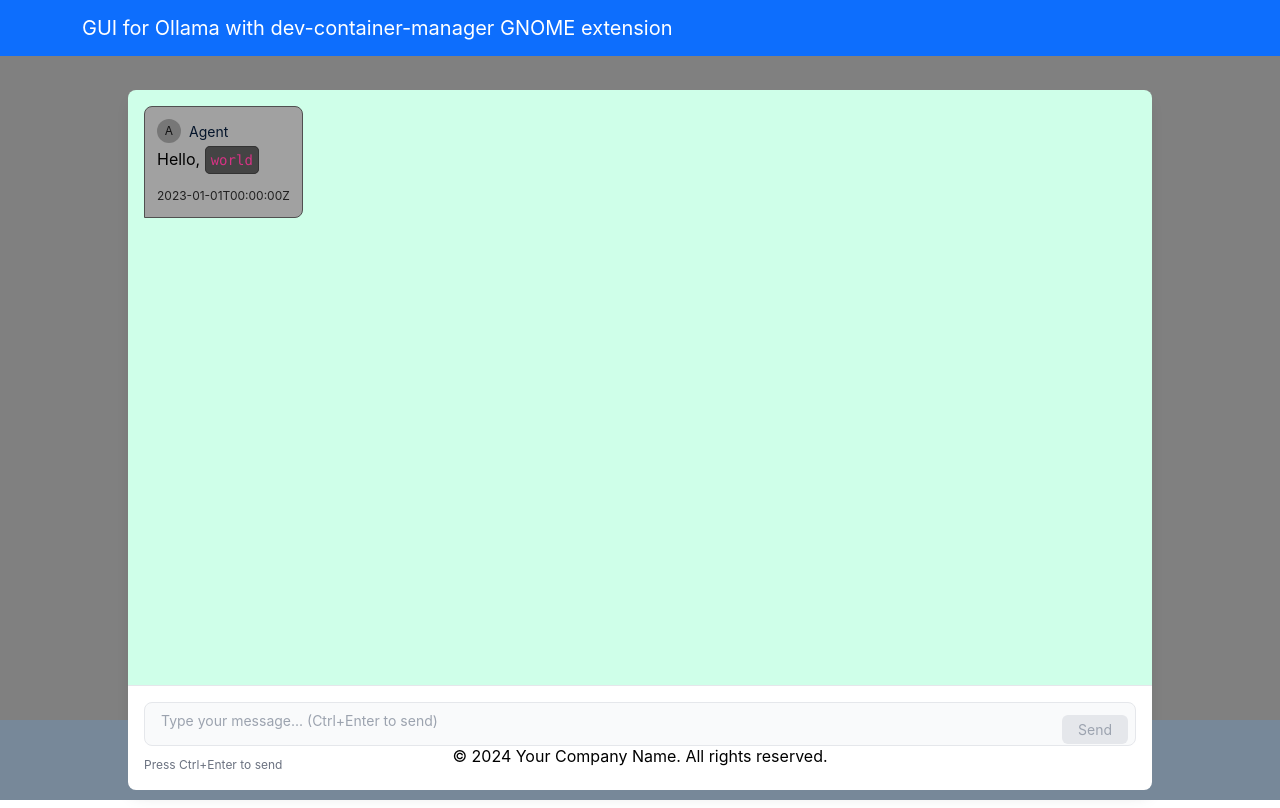
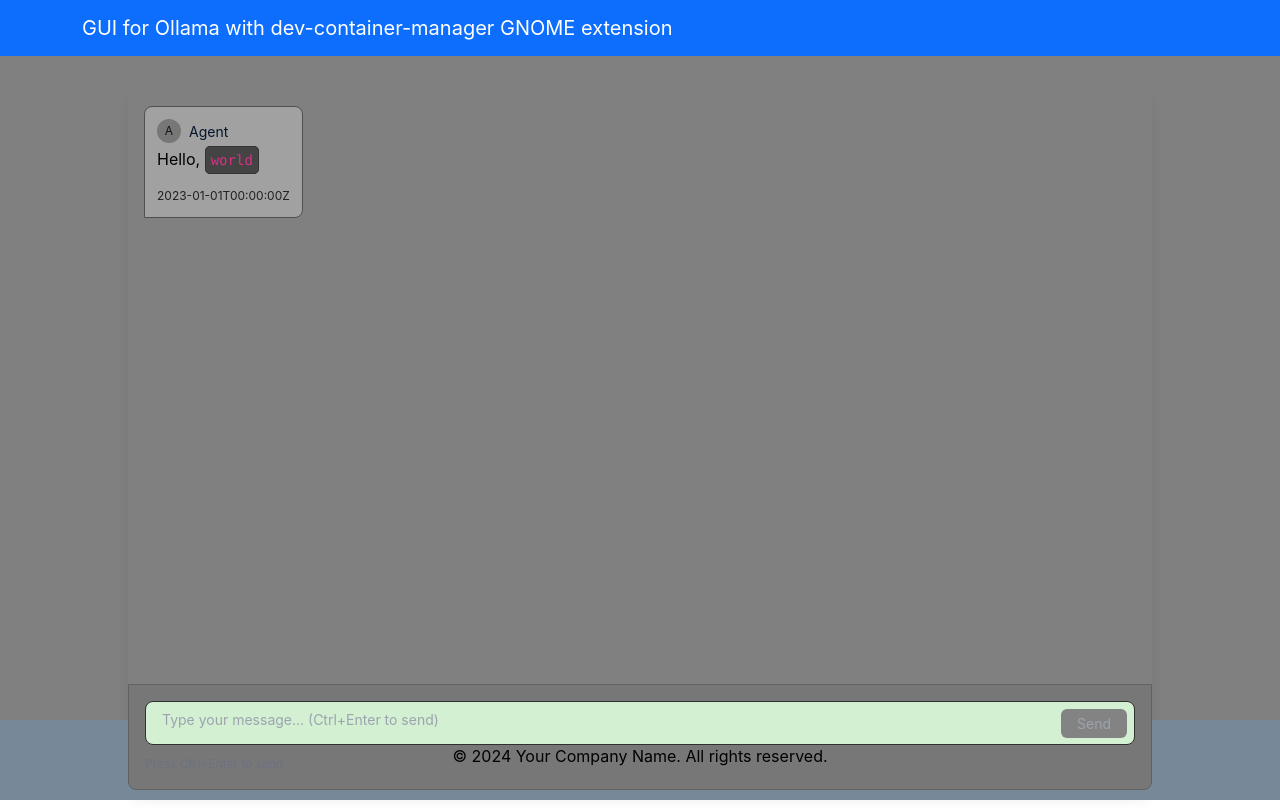
Before and after one commit to devopsnextgenx/gnome-extensions, a React (Create React App) app in the folder gui-react-ollama/: page / in a window 1280 px wide. Built offline with nearby package versions, Linux system fonts and the light colour scheme.

Commit message:
working chat with ollama model

```diff
--- a/gui-react-ollama/src/components/common/message/chat.css
+++ b/gui-react-ollama/src/components/common/message/chat.css
@@ -6,7 +6,7 @@
     height: 700px;
     display: flex;
     flex-direction: column;
-    background-color: #cfffe9; /* gray-50 */
+    background-color: gray; /* gray-50 */
     border-radius: 0.5rem;
     box-shadow: 0 10px 15px -3px rgba(0, 0, 0, 0.1);
   }
--- a/gui-react-ollama/src/components/common/message/chat.tsx
+++ b/gui-react-ollama/src/components/common/message/chat.tsx
@@ -6,9 +6,13 @@
 
 export interface ChatProps {
     messages: MessageProps[],
-    onSendMessage: any
+    onSendMessage: any,
+    messageInput: {
+        enabled: boolean,
+        placeholder: string
+    }
 }
-export const Chat = ({ messages, onSendMessage, ...props }: ChatProps) => {
+export const Chat = ({ messages, onSendMessage, messageInput, ...props }: ChatProps) => {
 
     return (
         <div className="chat-container">
@@ -27,7 +31,7 @@
                 }
             </div>
             <div>
-            <MessageInput onSendMessage={onSendMessage}/>
+            <MessageInput onSendMessage={onSendMessage} messageInput={messageInput} />
             </div>
         </div>
     );
--- a/gui-react-ollama/src/components/common/message/message-input.css
+++ b/gui-react-ollama/src/components/common/message/message-input.css
@@ -1,8 +1,8 @@
 /* Message input container styles */
 .message-input-container {
-    border-top: 1px solid #e5e7eb;
+    border: 1px solid #616161;
     padding: 1rem;
-    background-color: #ffffff;
+    background-color: #777777;
     border-bottom-left-radius: 0.5rem;
     border-bottom-right-radius: 0.5rem;
   }
@@ -15,8 +15,8 @@
     width: 100%;
     resize: none;
     overflow: hidden;
-    background-color: #f9fafb;
-    border: 1px solid #e5e7eb;
+    background-color: #d3f0d3;
+    border: 1px solid #303030;
     border-radius: 0.5rem;
     padding: 0.5rem 1rem;
     padding-right: 5rem;
@@ -40,6 +40,7 @@
     position: absolute;
     right: 0.5rem;
     bottom: 0.5rem;
+    margin-bottom: 5px;
     padding: 0.25rem 1rem;
     border-radius: 0.375rem;
     font-size: 0.875rem;
@@ -58,7 +59,7 @@
   }
 
   .send-button.disabled {
-    background-color: #e5e7eb;
+    background-color: #838383;
     color: #9ca3af;
     cursor: not-allowed;
   }
--- a/gui-react-ollama/src/components/common/message/messageInput.tsx
+++ b/gui-react-ollama/src/components/common/message/messageInput.tsx
@@ -1,7 +1,7 @@
 import React, { useState, useRef, useEffect } from 'react';
 import './message-input.css'; // The CSS file above
 
-const MessageInput = ({ onSendMessage }: { onSendMessage: (message: string) => void }) => {
+const MessageInput = ({ onSendMessage, messageInput }: { onSendMessage: (message: string) => void, messageInput: { enabled: boolean, placeholder: string } }) => {
   const [message, setMessage] = useState('');
   const textareaRef = useRef<HTMLTextAreaElement>(null);
 
@@ -47,9 +47,10 @@
           value={message}
           onChange={handleMessageChange}
           onKeyDown={handleKeyDown}
-          placeholder="Type your message... (Ctrl+Enter to send)"
+          placeholder={messageInput.placeholder}
           className="message-textarea"
           rows={1}
+          disabled={!messageInput.enabled}
         />
         <button
           onClick={handleSendMessage}
--- a/gui-react-ollama/src/pages/chat/ChatPage.tsx
+++ b/gui-react-ollama/src/pages/chat/ChatPage.tsx
@@ -2,20 +2,6 @@
 import { Chat } from '../../components/common/message/chat';
 import { MessageProps } from '../../models/message';
 import './ChatPage.css';
-
-export const ChatPage = () => {
-    const messages: MessageProps[] = [{
-        id: 1,
-        content: [
-            {
-                type: "text",
-                text: "Hello, `world`"
-            }
-        ],
-        createdAt: "2023-01-01T00:00:00Z",
-        updatedAt: "2023-01-01T00:00:00Z",
-        sender: "agent"
-    }];
 
     // [{
     //     id: 2,
@@ -40,9 +26,29 @@
     //     updatedAt: "2023-01-01T00:00:00Z",
     //     sender: "agent",
     // }];
+export const ChatPage = () => {
+    const messages: MessageProps[] = [{
+        id: 1,
+        content: [
+            {
+                type: "text",
+                text: "Hello, `world`"
+            }
+        ],
+        createdAt: "2023-01-01T00:00:00Z",
+        updatedAt: "2023-01-01T00:00:00Z",
+        sender: "agent"
+    }];
+
+    const messageInputDefault = {
+        enabled: true,
+        placeholder: "Type your message... (Ctrl+Enter to send)"
+    }
+    const [messageInput, setMessageInput] = useState(messageInputDefault);
 
     const fetchData = async (chatHistory: MessageProps[]) => {
         try {
+            setMessageInput({enabled: false, placeholder: "Asking llm model and waiting for response..."});
             const response = await fetch('http://localhost:11434/api/chat', {
                 method: 'POST',
                 headers: {
@@ -77,11 +83,14 @@
                 sender: response.message.role === 'assistant' ? 'agent' : 'user',
                 content: [{ type: 'text', text: response.message.content }]
             } as MessageProps]);
+            setMessageInput(messageInputDefault);
         });
     }
     const [chatHistory, setChatHistory] = useState(messages);
 
+
+
     return (
-        <Chat messages={chatHistory} onSendMessage={onSendMessage} />
+        <Chat messages={chatHistory} onSendMessage={onSendMessage} messageInput={messageInput} />
     );
 };
```
Also changed, not shown: 2 other files (tests, documents, lock files or other folders).
